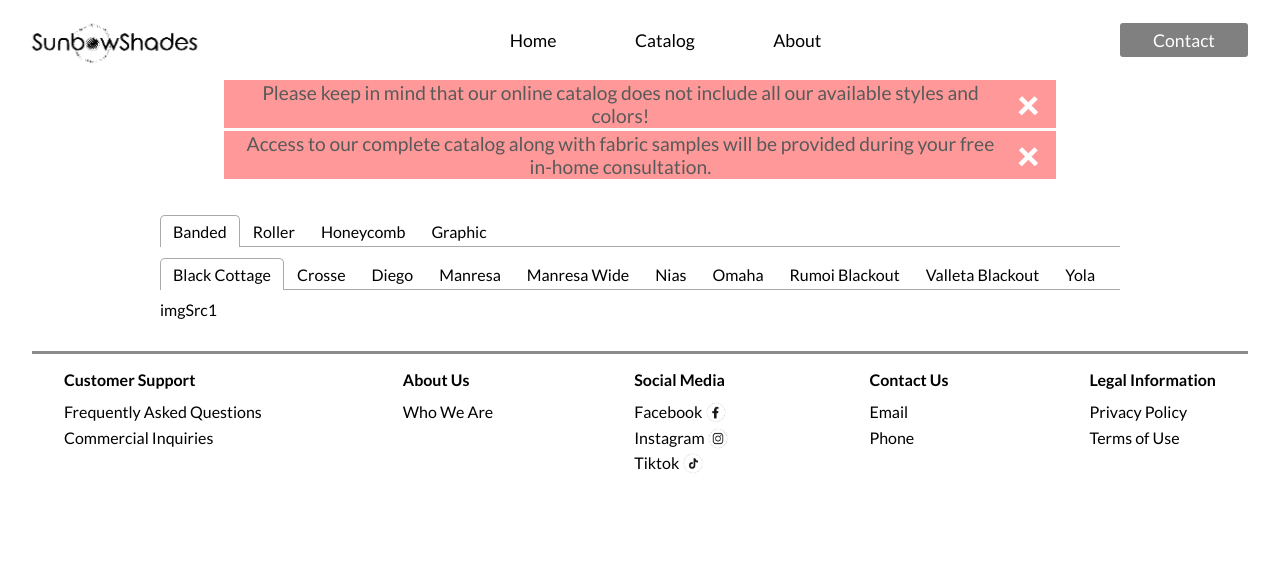
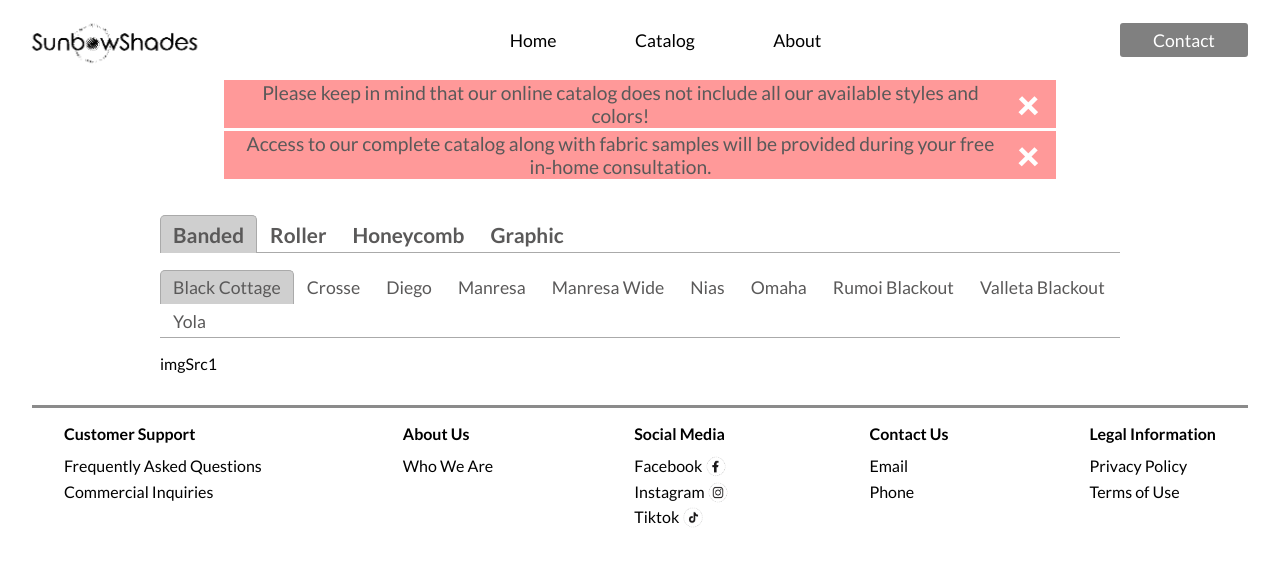
Before and after one commit to stevenchung213/sunbowshades, a React app: page /catalog in a window 1280 px wide. Shown: the top 564 px of the page. Built offline with nearby package versions, Linux system fonts and the light colour scheme.

Commit message:
adjust styling for tab components

```diff
--- a/src/catalog/Catalog.jsx
+++ b/src/catalog/Catalog.jsx
@@ -1,7 +1,6 @@
 import React, { useState } from 'react';
 import { Tab, Tabs, TabList, TabPanel } from 'react-tabs';
 import FadeOutAlert from '../shared/FadeOutAlert/FadeOutAlert';
-import 'react-tabs/style/react-tabs.css';
 import './styles.css';
 
 const Catalog = () => {
@@ -48,8 +47,6 @@
     ]
   };
 
-  console.log(Object.keys(catalog));
-
   return (
     <>
       <div className='alert_message_container'>
@@ -65,7 +62,12 @@
           <TabList>
             { // render all shade styles
               Object.keys(catalog).map((entry, index) => (
-                <Tab key={`tab_${index}`}>{entry}</Tab>
+                <Tab
+                  className='react-tabs__tab main_tab'
+                  key={`tab_${index}`}
+                >
+                  {entry}
+                </Tab>
               ))
             }
           </TabList>
@@ -74,7 +76,10 @@
               <TabList>
                 { // render Banded style variations
                   catalog.Banded.map((style, index) => (
-                    <Tab>
+                    <Tab
+                      className='react-tabs__tab sub_tab'
+                      key={`banded_tab_${index}`}
+                    >
                       {style.name}
                     </Tab>
                   ))
@@ -82,7 +87,9 @@
               </TabList>
               { // render Banded style images
                 catalog.Banded.map((style, index) => (
-                  <TabPanel>
+                  <TabPanel
+                    className='react-tabs__tab-panel tab_image'
+                    key={`banded_tab_img_${index}`}>
                     {style.img}
                   </TabPanel>
                 ))
@@ -94,7 +101,10 @@
               <TabList>
                 { // render Roller style variations
                   catalog.Roller.map((style, index) => (
-                    <Tab>
+                    <Tab
+                      className='react-tabs__tab sub_tab'
+                      key={`roller_tab_${index}`}
+                    >
                       {style.name}
                     </Tab>
                   ))
@@ -102,7 +112,10 @@
               </TabList>
               { // render Roller style images
                 catalog.Roller.map((style, index) => (
-                  <TabPanel>
+                  <TabPanel
+                    className='react-tabs__tab-panel tab_image'
+                    key={`roller_tab_img_${index}`}
+                  >
                     {style.img}
                   </TabPanel>
                 ))
@@ -114,7 +127,10 @@
               <TabList>
                 { // render Honeycomb style variations
                   catalog.Honeycomb.map((style, index) => (
-                    <Tab>
+                    <Tab
+                      className='react-tabs__tab sub_tab'
+                      key={`honeycomb_tab_${index}`}
+                    >
                       {style.name}
                     </Tab>
                   ))
@@ -122,7 +138,10 @@
               </TabList>
               { // render Honeycomb style images
                 catalog.Honeycomb.map((style, index) => (
-                  <TabPanel>
+                  <TabPanel
+                    className='react-tabs__tab-panel tab_image'
+                    key={`honeycomb_tab_img_${index}`}
+                  >
                     {style.img}
                   </TabPanel>
                 ))
@@ -134,7 +153,10 @@
               <TabList>
                 { // render Graphic style variations
                   catalog.Graphic.map((style, index) => (
-                    <Tab>
+                    <Tab
+                      className='react-tabs__tab sub_tab'
+                      key={`graphic_tab_${index}`}
+                    >
                       {style.name}
                     </Tab>
                   ))
@@ -142,7 +164,10 @@
               </TabList>
               { // render Graphic style images
                 catalog.Graphic.map((style, index) => (
-                  <TabPanel>
+                  <TabPanel
+                    className='react-tabs__tab-panel tab_image'
+                    key={`graphic_tab_img_${index}`}
+                  >
                     {style.img}
                   </TabPanel>
                 ))
--- a/src/catalog/styles.css
+++ b/src/catalog/styles.css
@@ -4,3 +4,69 @@
   padding: 2rem 10rem;
   justify-content: center;
 }
+
+.react-tabs {
+  -webkit-tap-highlight-color: transparent;
+}
+
+.react-tabs__tab-list {
+  border-bottom: 1px solid #aaa;
+  margin: 0 0 1rem;
+  padding: 0;
+}
+
+.react-tabs__tab {
+  display: inline-block;
+  border: 1px solid transparent;
+  border-bottom: none;
+  bottom: -1px;
+  position: relative;
+  list-style: none;
+  padding: 6px 12px;
+  cursor: pointer;
+  color: rgb(90, 89, 89);
+}
+
+.react-tabs__tab--selected {
+  background: #cfcfcf;
+  border-color: #aaa;
+  color: rgb(90, 89, 89);
+  border-radius: 5px 5px 0 0;
+}
+
+.react-tabs__tab--disabled {
+  color: GrayText;
+  cursor: default;
+}
+
+.react-tabs__tab:focus {
+  outline: none;
+}
+
+.react-tabs__tab:focus:after {
+  content: '';
+  position: absolute;
+  height: 5px;
+  left: -4px;
+  right: -4px;
+  bottom: -5px;
+  background: #fff;
+}
+
+.react-tabs__tab-panel {
+  display: none;
+}
+
+.react-tabs__tab-panel--selected {
+  display: block;
+}
+
+.main_tab {
+  font-size: 1.3rem;
+  font-weight: 600;
+}
+
+.sub_tab {
+  font-size: 1.1rem;
+  font-weight: 400;
+}
```
